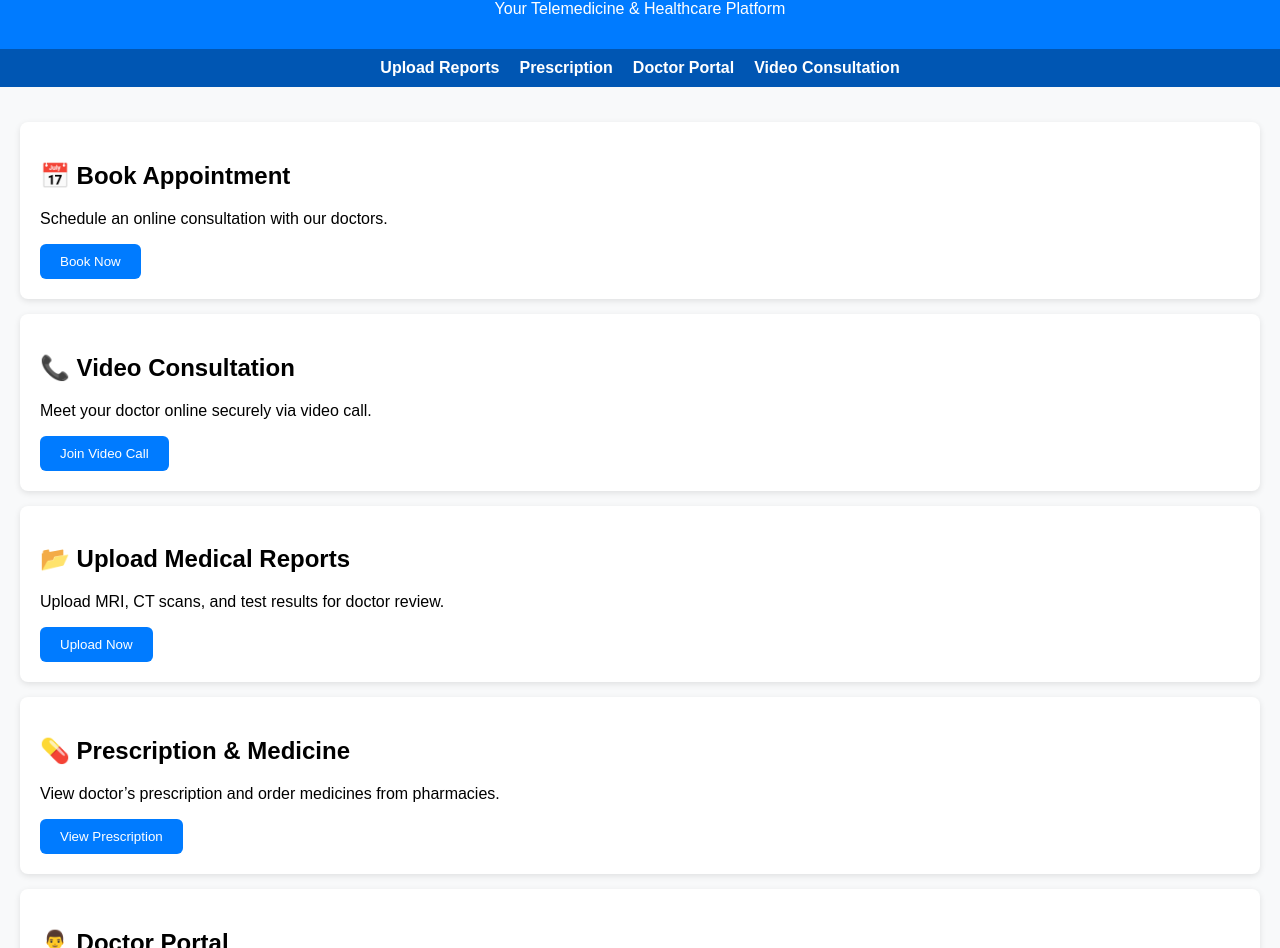
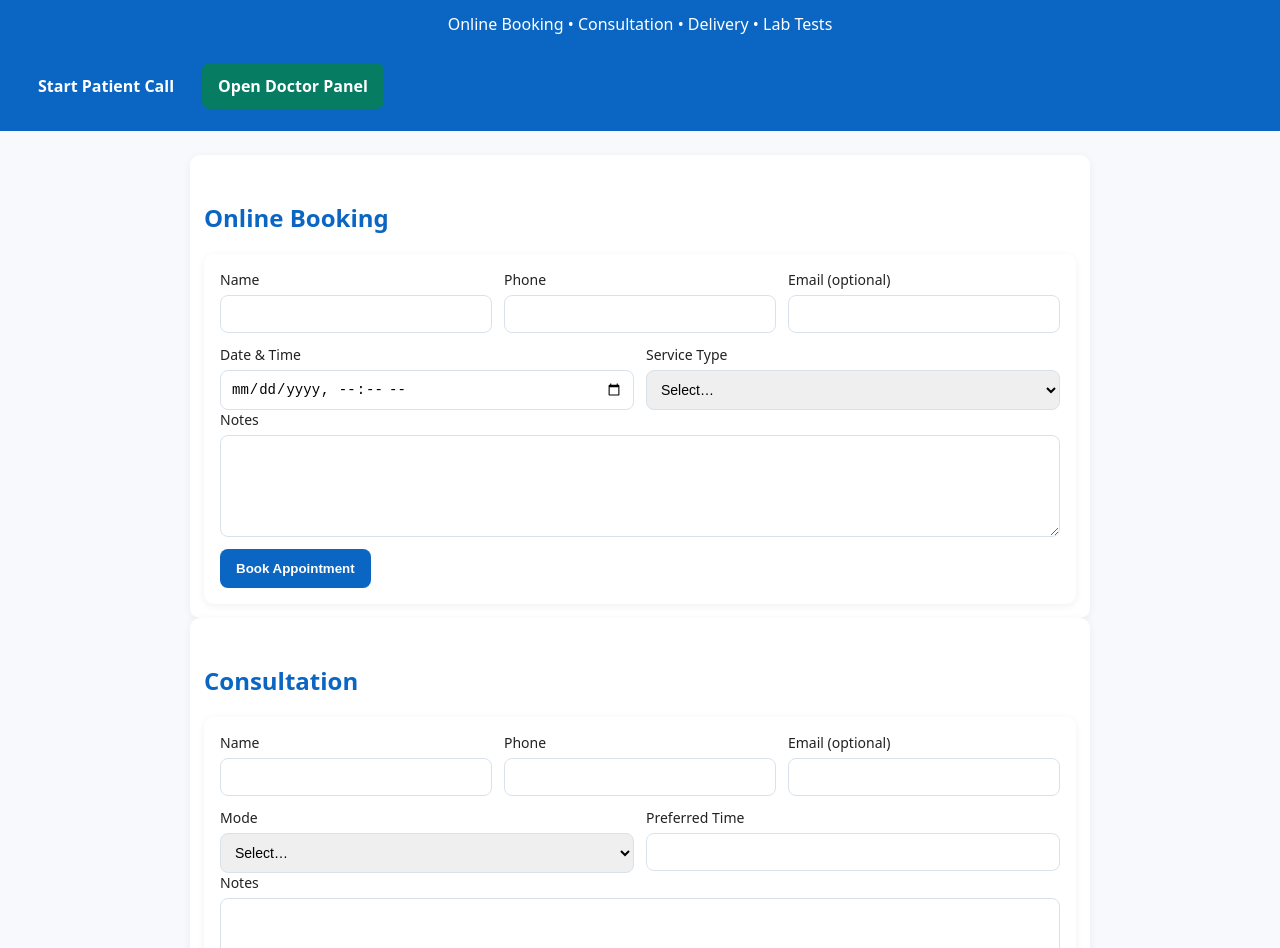
Before and after one commit to tejasgahat997-cmyk/Zencuro, a website: page public/index.html in a window 1280 px wide. Shown: the part 95-1043 px from the top of the page. Drawn offline with Linux system fonts and the light colour scheme.

Commit message:
Update index.html

```diff
--- a/public/index.html
+++ b/public/index.html
@@ -1,119 +1,149 @@
+
 <!DOCTYPE html>
 <html lang="en">
 <head>
-  <meta charset="UTF-8">
-  <meta name="viewport" content="width=device-width, initial-scale=1.0">
-  <title>Zencuro - Telemedicine Platform</title>
+  <meta charset="UTF-8" />
+  <meta name="viewport" content="width=device-width,initial-scale=1.0"/>
+  <title>Zencuro — Online Care</title>
   <style>
-    body {
-      font-family: Arial, sans-serif;
-      margin: 0;
-      padding: 0;
-      background: #f8f9fa;
-    }
-    header {
-      background: #007bff;
-      color: #fff;
-      padding: 15px;
-      text-align: center;
-    }
-    nav {
-      background: #0056b3;
-      padding: 10px;
-      display: flex;
-      justify-content: center;
-      gap: 20px;
-    }
-    nav a {
-      color: #fff;
-      text-decoration: none;
-      font-weight: bold;
-    }
-    nav a:hover {
-      text-decoration: underline;
-    }
-    .container {
-      padding: 20px;
-    }
-    .card {
-      background: #fff;
-      padding: 20px;
-      margin: 15px 0;
-      border-radius: 8px;
-      box-shadow: 0px 2px 6px rgba(0,0,0,0.1);
-    }
-    footer {
-      text-align: center;
-      background: #007bff;
-      color: #fff;
-      padding: 10px;
-      margin-top: 30px;
-    }
-    button {
-      background: #007bff;
-      color: white;
-      padding: 10px 20px;
-      border: none;
-      border-radius: 6px;
-      cursor: pointer;
-    }
-    button:hover {
-      background: #0056b3;
-    }
+    body { font-family: system-ui, Arial, sans-serif; margin:0; background:#f7f9fc; color:#222; }
+    header { background:#0a66c2; color:#fff; padding:22px; text-align:center; }
+    main { max-width:900px; margin: 24px auto; padding: 0 16px 40px; }
+    h2 { color:#0a66c2; margin-top:32px; }
+    form { background:#fff; padding:16px; border-radius:10px; box-shadow:0 2px 8px rgba(0,0,0,.06); margin-top:12px;}
+    .row { display:flex; gap:12px; flex-wrap:wrap; }
+    .row > div { flex: 1 1 250px; display:flex; flex-direction:column; }
+    label { font-size:14px; margin-bottom:6px; }
+    input, select, textarea { padding:10px; border:1px solid #d9e2ec; border-radius:8px; font-size:14px; }
+    textarea { min-height:80px; resize: vertical; }
+    button, a.btn { margin-top:12px; padding:12px 16px; border:0; border-radius:8px; background:#0a66c2; color:#fff; font-weight:600; cursor:pointer; text-decoration:none; display:inline-block; }
+    .card { background:#fff; padding:14px; border-radius:10px; box-shadow:0 2px 8px rgba(0,0,0,.06); }
+    .success { margin-top:8px; color:#0a7f3f; font-weight:600; display:none; }
+    .error { margin-top:8px; color:#b00020; font-weight:600; display:none; }
+    footer { text-align:center; color:#666; padding:20px 0 40px; }
+    .actions { display:flex; gap:12px; flex-wrap:wrap; margin-top:16px; }
   </style>
 </head>
 <body>
+<header>
+  <h1>Welcome to Zencuro</h1>
+  <p>Online Booking • Consultation • Delivery • Lab Tests</p>
+  <div class="actions">
+    <a class="btn" href="/call.html">Start Patient Call</a>
+    <a class="btn" href="/doctor.html" style="background:#067d62">Open Doctor Panel</a>
+  </div>
+</header>
 
-  <header>
-    <h1>Welcome to Zencuro</h1>
-    <p>Your Telemedicine & Healthcare Platform</p>
-  </header>
+<main>
+  <!-- Booking -->
+  <section id="booking" class="card">
+    <h2>Online Booking</h2>
+    <form id="bookingForm">
+      <div class="row">
+        <div><label>Name</label><input name="name" required></div>
+        <div><label>Phone</label><input name="phone" required></div>
+        <div><label>Email (optional)</label><input name="email" type="email"></div>
+        <div><label>Date & Time</label><input name="dateTime" type="datetime-local" required></div>
+        <div>
+          <label>Service Type</label>
+          <select name="serviceType" required>
+            <option value="">Select…</option>
+            <option>General Checkup</option>
+            <option>Doctor Visit</option>
+            <option>Physiotherapy</option>
+            <option>Nutrition</option>
+          </select>
+        </div>
+      </div>
+      <div class="row"><div style="flex:1 1 100%"><label>Notes</label><textarea name="notes"></textarea></div></div>
+      <button type="submit">Book Appointment</button>
+      <div class="success" id="bookingOk">Booking saved!</div>
+      <div class="error" id="bookingErr">Something went wrong.</div>
+    </form>
+  </section>
 
-  <!-- 🔗 Navigation -->
-  <nav>
-    <a href="upload.html">Upload Reports</a>
-    <a href="prescription.html">Prescription</a>
-    <a href="doctor.html">Doctor Portal</a>
-    <a href="video.html">Video Consultation</a>
-  </nav>
+  <!-- Consultation -->
+  <section id="consultation" class="card">
+    <h2>Consultation</h2>
+    <form id="consultForm">
+      <div class="row">
+        <div><label>Name</label><input name="name" required></div>
+        <div><label>Phone</label><input name="phone" required></div>
+        <div><label>Email (optional)</label><input name="email" type="email"></div>
+        <div>
+          <label>Mode</label>
+          <select name="mode" required>
+            <option value="">Select…</option>
+            <option>chat</option>
+            <option>video</option>
+            <option>call</option>
+          </select>
+        </div>
+        <div><label>Preferred Time</label><input name="preferredTime"></div>
+      </div>
+      <div class="row"><div style="flex:1 1 100%"><label>Notes</label><textarea name="notes"></textarea></div></div>
+      <button type="submit">Request Consultation</button>
+      <div class="success" id="consultOk">Consultation request saved!</div>
+      <div class="error" id="consultErr">Something went wrong.</div>
+    </form>
+  </section>
 
-  <div class="container">
+  <!-- Delivery form (optional, separate from pharmacy flow) -->
+  <section id="delivery" class="card">
+    <h2>Home Delivery</h2>
+    <form id="deliveryForm">
+      <div class="row">
+        <div><label>Name</label><input name="name" required></div>
+        <div><label>Phone</label><input name="phone" required></div>
+        <div style="flex:1 1 100%"><label>Address</label><input name="address" required></div>
+      </div>
+      <div class="row"><div style="flex:1 1 100%"><label>Items</label><input name="items" placeholder="Paracetamol x2, Syrup x1" required></div></div>
+      <div class="row"><div style="flex:1 1 100%"><label>Notes</label><textarea name="notes"></textarea></div></div>
+      <button type="submit">Submit Delivery Request</button>
+      <div class="success" id="deliveryOk">Delivery request saved!</div>
+      <div class="error" id="deliveryErr">Something went wrong.</div>
+    </form>
+  </section>
 
-    <div class="card">
-      <h2>📅 Book Appointment</h2>
-      <p>Schedule an online consultation with our doctors.</p>
-      <button>Book Now</button>
-    </div>
+  <!-- Tests -->
+  <section id="tests" class="card">
+    <h2>Book Lab Tests</h2>
+    <form id="testForm">
+      <div class="row">
+        <div><label>Name</label><input name="name" required></div>
+        <div><label>Phone</label><input name="phone" required></div>
+        <div><label>Email (optional)</label><input name="email" type="email"></div>
+        <div><label>Test Type</label><input name="testType" required></div>
+        <div><label>Preferred Date</label><input name="preferredDate" type="date"></div>
+      </div>
+      <div class="row"><div style="flex:1 1 100%"><label>Notes</label><textarea name="notes"></textarea></div></div>
+      <button type="submit">Book Test</button>
+      <div class="success" id="testOk">Test booking saved!</div>
+      <div class="error" id="testErr">Something went wrong.</div>
+    </form>
+  </section>
 
-    <div class="card">
-      <h2>📞 Video Consultation</h2>
-      <p>Meet your doctor online securely via video call.</p>
-      <a href="video.html"><button>Join Video Call</button></a>
-    </div>
+  <footer><p>© <span id="yr"></span> Zencuro</p></footer>
+</main>
 
-    <div class="card">
-      <h2>📂 Upload Medical Reports</h2>
-      <p>Upload MRI, CT scans, and test results for doctor review.</p>
-      <a href="upload.html"><button>Upload Now</button></a>
-    </div>
-
-    <div class="card">
-      <h2>💊 Prescription & Medicine</h2>
-      <p>View doctor’s prescription and order medicines from pharmacies.</p>
-      <a href="prescription.html"><button>View Prescription</button></a>
-    </div>
-
-    <div class="card">
-      <h2>👨‍⚕️ Doctor Portal</h2>
-      <p>Doctors can write e-prescriptions and manage patient data.</p>
-      <a href="doctor.html"><button>Go to Doctor Portal</button></a>
-    </div>
-
-  </div>
-
-  <footer>
-    <p>&copy; 2025 Zencuro. All rights reserved.</p>
-  </footer>
-
+<script>
+  document.getElementById('yr').textContent = new Date().getFullYear();
+  async function postJSON(url, data) {
+    const res = await fetch(url, { method:'POST', headers:{'Content-Type':'application/json'}, body: JSON.stringify(data) });
+    if (!res.ok) throw new Error('Request failed'); return res.json();
+  }
+  function bindForm(formId, okId, errId, toUrl, transform=(o)=>o) {
+    const form = document.getElementById(formId), ok = document.getElementById(okId), err = document.getElementById(errId);
+    form.addEventListener('submit', async (e) => {
+      e.preventDefault(); ok.style.display='none'; err.style.display='none';
+      const raw = Object.fromEntries(new FormData(form).entries()); const payload = transform(raw);
+      try { await postJSON(toUrl, payload); ok.style.display='block'; form.reset(); } catch { err.style.display='block'; }
+    });
+  }
+  bindForm('bookingForm','bookingOk','bookingErr','/api/bookings', d => d);
+  bindForm('consultForm','consultOk','consultErr','/api/consultations', d => d);
+  bindForm('deliveryForm','deliveryOk','deliveryErr','/api/deliveries', d => d);
+  bindForm('testForm','testOk','testErr','/api/tests', d => d);
+</script>
 </body>
 </html>
```
